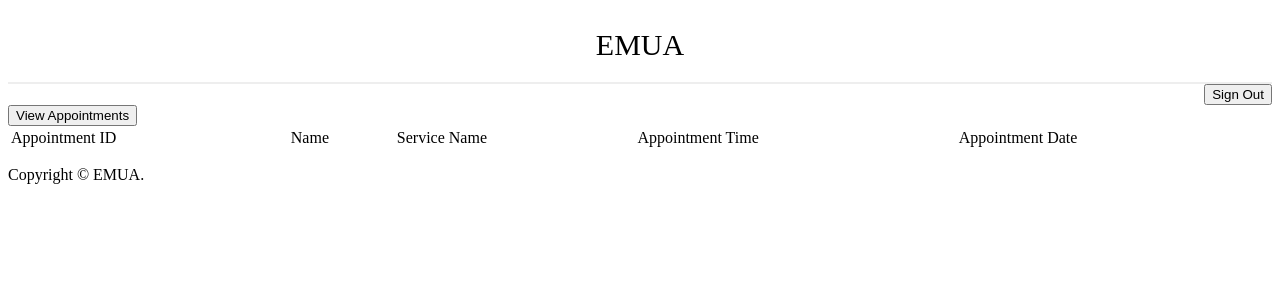
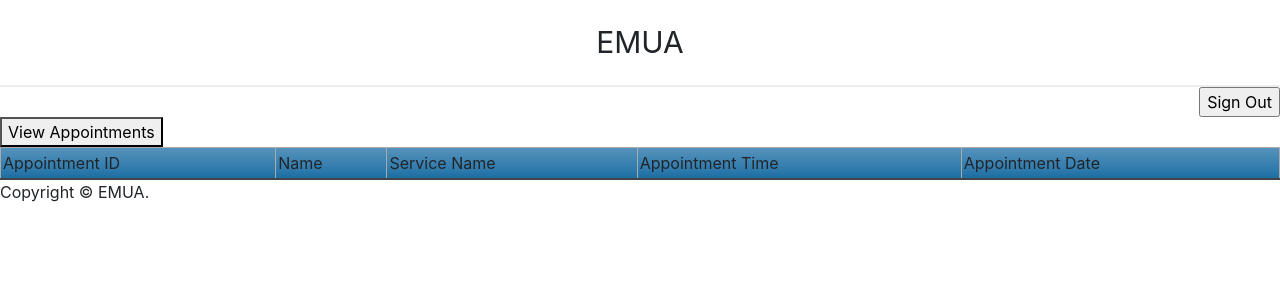
Before and after one commit to EimearMcCann/EMUA-Angular4-BookingApp, an Angular app in the folder myproject/: page /appointments in a window 1280 px wide. Shown: the top 300 px of the page. Built offline with nearby package versions, Linux system fonts and the light colour scheme.

Commit message:
colouredTables

```diff
--- a/myproject/package.json
+++ b/myproject/package.json
@@ -12,6 +12,8 @@
   },
   "private": true,
   "dependencies": {
+    "bootstrap": "^v4.0.0-alpha.6",
+    "ng2-smart-table": "^1.2.2",
     "@angular/animations": "^5.2.0",
     "@angular/common": "^5.2.0",
     "@angular/compiler": "^5.2.0",
--- a/myproject/src/app/appointments/appointments.component.css
+++ b/myproject/src/app/appointments/appointments.component.css
@@ -0,0 +1,57 @@
+table.blueTable {
+    border: 1px solid #1C6EA4;
+    background-color: #EEEEEE;
+    width: 100%;
+    text-align: left;
+    border-collapse: collapse;
+  }
+  table.blueTable td, table.blueTable th {
+    border: 1px solid #AAAAAA;
+    padding: 3px 2px;
+  }
+  table.blueTable tbody td {
+    font-size: 13px;
+  }
+  table.blueTable tr:nth-child(even) {
+    background: #D0E4F5;
+  }
+  table.blueTable thead {
+    background: #1C6EA4;
+    background: -moz-linear-gradient(top, #5592bb 0%, #327cad 66%, #1C6EA4 100%);
+    background: -webkit-linear-gradient(top, #5592bb 0%, #327cad 66%, #1C6EA4 100%);
+    background: linear-gradient(to bottom, #5592bb 0%, #327cad 66%, #1C6EA4 100%);
+    border-bottom: 2px solid #444444;
+  }
+  table.blueTable thead th {
+    font-size: 15px;
+    font-weight: bold;
+    color: #FFFFFF;
+    border-left: 2px solid #D0E4F5;
+  }
+  table.blueTable thead th:first-child {
+    border-left: none;
+  }
+
+  table.blueTable tfoot {
+    font-size: 14px;
+    font-weight: bold;
+    color: #FFFFFF;
+    background: #D0E4F5;
+    background: -moz-linear-gradient(top, #dcebf7 0%, #d4e6f6 66%, #D0E4F5 100%);
+    background: -webkit-linear-gradient(top, #dcebf7 0%, #d4e6f6 66%, #D0E4F5 100%);
+    background: linear-gradient(to bottom, #dcebf7 0%, #d4e6f6 66%, #D0E4F5 100%);
+    border-top: 2px solid #444444;
+  }
+  table.blueTable tfoot td {
+    font-size: 14px;
+  }
+  table.blueTable tfoot .links {
+    text-align: right;
+  }
+  table.blueTable tfoot .links a{
+    display: inline-block;
+    background: #1C6EA4;
+    color: #FFFFFF;
+    padding: 2px 8px;
+    border-radius: 5px;
+  }
--- a/myproject/src/app/appointments/appointments.component.html
+++ b/myproject/src/app/appointments/appointments.component.html
@@ -4,7 +4,7 @@
 
 <div style="overflow-x:auto;">
     <button (click) = "load()">View Appointments</button>
-    <table style="width:100%">
+    <table style="width:100%" class="blueTable">
       <thead>
       <tr>
         <td>Appointment ID</td>
--- a/myproject/src/app/clients/clients.component.css
+++ b/myproject/src/app/clients/clients.component.css
@@ -0,0 +1,58 @@
+
+table.blueTable {
+    border: 1px solid #1C6EA4;
+    background-color: #EEEEEE;
+    width: 100%;
+    text-align: left;
+    border-collapse: collapse;
+  }
+  table.blueTable td, table.blueTable th {
+    border: 1px solid #AAAAAA;
+    padding: 3px 2px;
+  }
+  table.blueTable tbody td {
+    font-size: 13px;
+  }
+  table.blueTable tr:nth-child(even) {
+    background: #D0E4F5;
+  }
+  table.blueTable thead {
+    background: #1C6EA4;
+    background: -moz-linear-gradient(top, #5592bb 0%, #327cad 66%, #1C6EA4 100%);
+    background: -webkit-linear-gradient(top, #5592bb 0%, #327cad 66%, #1C6EA4 100%);
+    background: linear-gradient(to bottom, #5592bb 0%, #327cad 66%, #1C6EA4 100%);
+    border-bottom: 2px solid #444444;
+  }
+  table.blueTable thead th {
+    font-size: 15px;
+    font-weight: bold;
+    color: #FFFFFF;
+    border-left: 2px solid #D0E4F5;
+  }
+  table.blueTable thead th:first-child {
+    border-left: none;
+  }
+
+  table.blueTable tfoot {
+    font-size: 14px;
+    font-weight: bold;
+    color: #FFFFFF;
+    background: #D0E4F5;
+    background: -moz-linear-gradient(top, #dcebf7 0%, #d4e6f6 66%, #D0E4F5 100%);
+    background: -webkit-linear-gradient(top, #dcebf7 0%, #d4e6f6 66%, #D0E4F5 100%);
+    background: linear-gradient(to bottom, #dcebf7 0%, #d4e6f6 66%, #D0E4F5 100%);
+    border-top: 2px solid #444444;
+  }
+  table.blueTable tfoot td {
+    font-size: 14px;
+  }
+  table.blueTable tfoot .links {
+    text-align: right;
+  }
+  table.blueTable tfoot .links a{
+    display: inline-block;
+    background: #1C6EA4;
+    color: #FFFFFF;
+    padding: 2px 8px;
+    border-radius: 5px;
+  }
--- a/myproject/src/app/clients/clients.component.html
+++ b/myproject/src/app/clients/clients.component.html
@@ -4,7 +4,7 @@
 
 <div style="overflow-x:auto;">
 <button (click) = "load()">View Clients</button>
-<table style="width:100%">
+<table style="width:100%" class = "blueTable">
   <thead>
   <tr>
     <td>Client ID</td>
--- a/myproject/src/app/loginform/loginform.component.html
+++ b/myproject/src/app/loginform/loginform.component.html
@@ -1,5 +1,5 @@
-
 <form (submit)="loginUser($event)">
+		<h2>Admin</h2>
 	<div class="input">
 		<label>Username</label>
 		<input type="text">
--- a/myproject/src/app/userlogin/userlogin.component.html
+++ b/myproject/src/app/userlogin/userlogin.component.html
@@ -1,5 +1,6 @@
 
 <form (submit)="loginaUser($event)">
+		<h2>User</h2>
 	<div class="input">
 		<label>Username</label>
 		<input type="text">
--- a/myproject/src/app/userservices/userservices.component.ts
+++ b/myproject/src/app/userservices/userservices.component.ts
@@ -1,4 +1,6 @@
 import { Component, OnInit } from '@angular/core';
+import { HttpClientModule } from '@angular/common/http';
+
 
 @Component({
   selector: 'app-userservices',
```
Also changed, not shown: myproject/.angular-cli.json.
